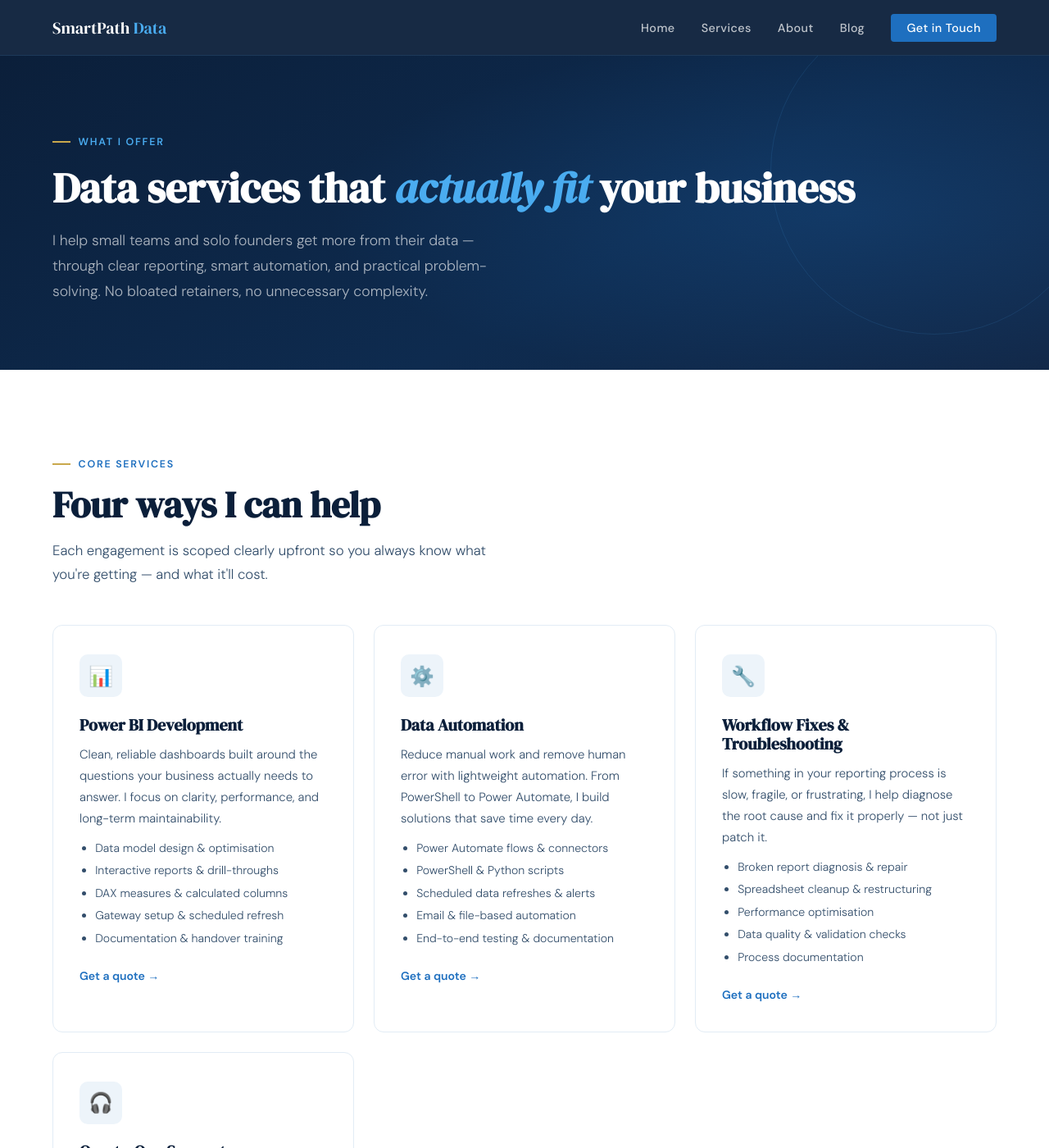
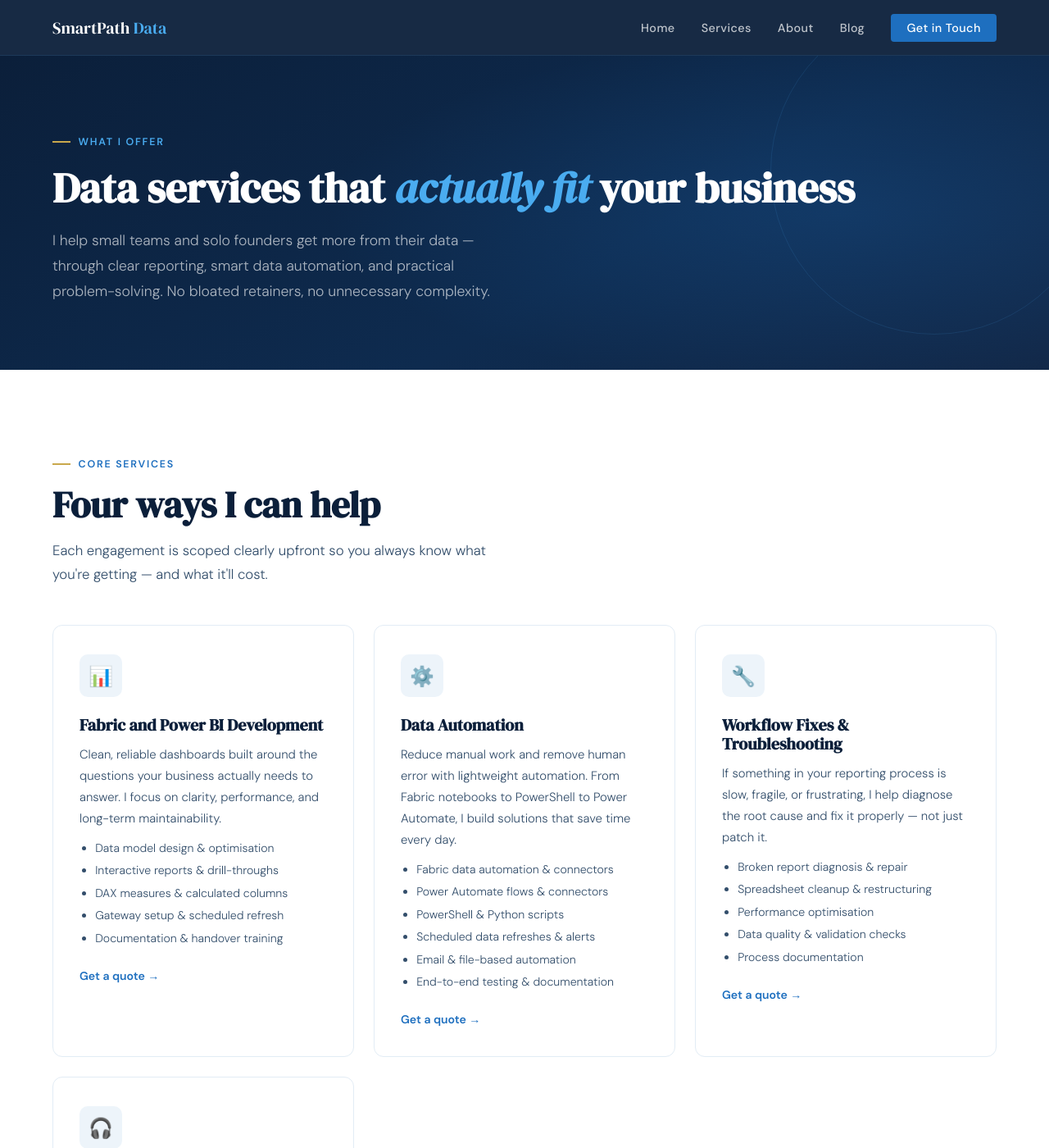
Before and after one commit to smartpathdata/smartpathdata.github.io, a Jekyll site: the page built from services.md, in a window 1280 px wide and 1400 px high. Shown: the whole window at 82% size. Built offline with Jekyll 4.4.1, drawn with Linux system fonts in a browser that asks for light colours.

Commit message:
Update services.md

```diff
--- a/services.md
+++ b/services.md
@@ -1,7 +1,7 @@
 ---
 layout: default
 title: Services
-description: Power BI dashboards, data automation, workflow fixes and one-to-one support for small teams and solo founders.
+description: Fabric and Power BI dashboards, data automation, workflow fixes and one-to-one support for small teams and solo founders.
 ---
 
 <!-- PAGE HERO -->
@@ -9,7 +9,7 @@ description: Power BI dashboards, data automation, workflow fixes and one-to-one
   <div class="page-hero-inner">
     <div class="eyebrow">What I Offer</div>
     <h1>Data services that <em>actually fit</em> your business</h1>
-    <p>I help small teams and solo founders get more from their data — through clear reporting, smart automation, and practical problem-solving. No bloated retainers, no unnecessary complexity.</p>
+    <p>I help small teams and solo founders get more from their data — through clear reporting, smart data automation, and practical problem-solving. No bloated retainers, no unnecessary complexity.</p>
   </div>
 </div>
 
@@ -24,7 +24,7 @@ description: Power BI dashboards, data automation, workflow fixes and one-to-one
 
       <div class="service-card">
         <div class="service-icon-wrap">📊</div>
-        <h3>Power BI Development</h3>
+        <h3>Fabric and Power BI Development</h3>
         <p>Clean, reliable dashboards built around the questions your business actually needs to answer. I focus on clarity, performance, and long-term maintainability.</p>
         <ul>
           <li>Data model design &amp; optimisation</li>
@@ -39,8 +39,9 @@ description: Power BI dashboards, data automation, workflow fixes and one-to-one
       <div class="service-card">
         <div class="service-icon-wrap">⚙️</div>
         <h3>Data Automation</h3>
-        <p>Reduce manual work and remove human error with lightweight automation. From PowerShell to Power Automate, I build solutions that save time every day.</p>
+        <p>Reduce manual work and remove human error with lightweight automation. From Fabric notebooks to PowerShell to Power Automate, I build solutions that save time every day.</p>
         <ul>
+          <li>Fabric data automation &amp; connectors</li>
           <li>Power Automate flows &amp; connectors</li>
           <li>PowerShell &amp; Python scripts</li>
           <li>Scheduled data refreshes &amp; alerts</li>
```
